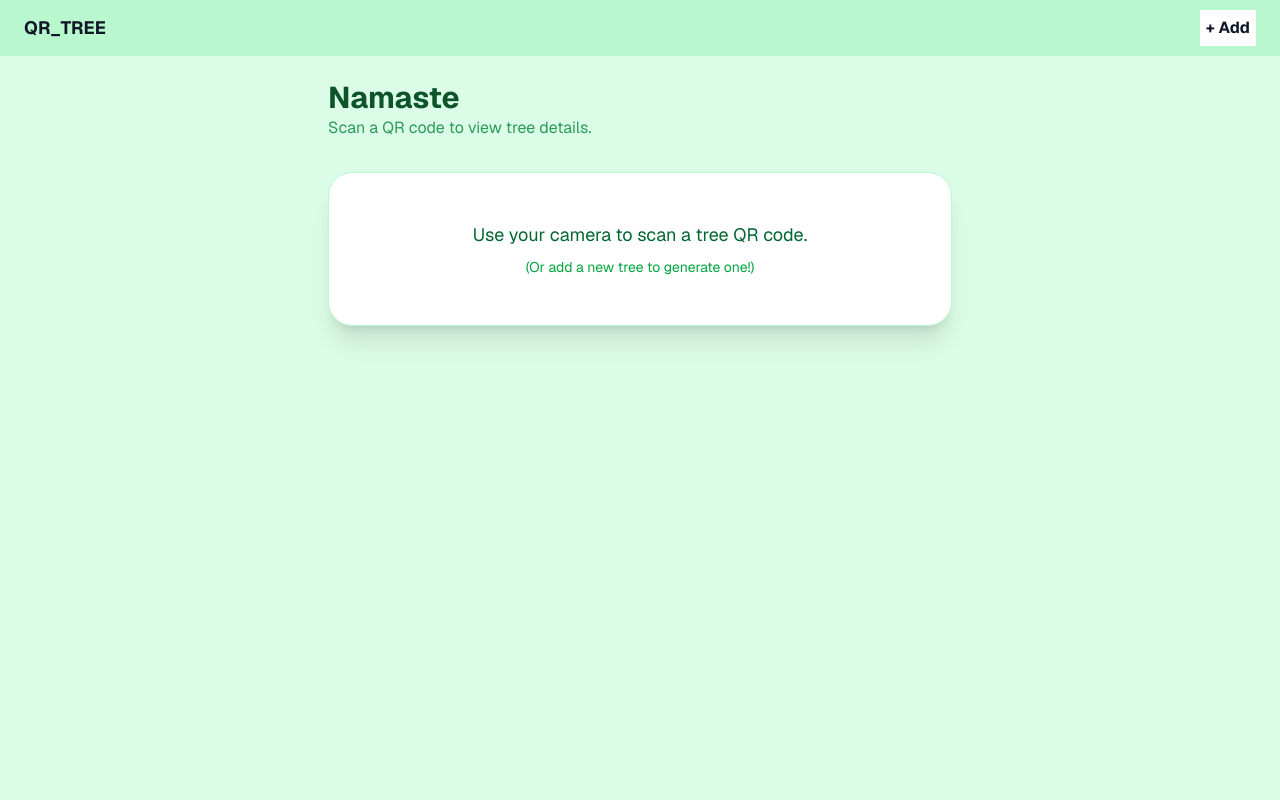
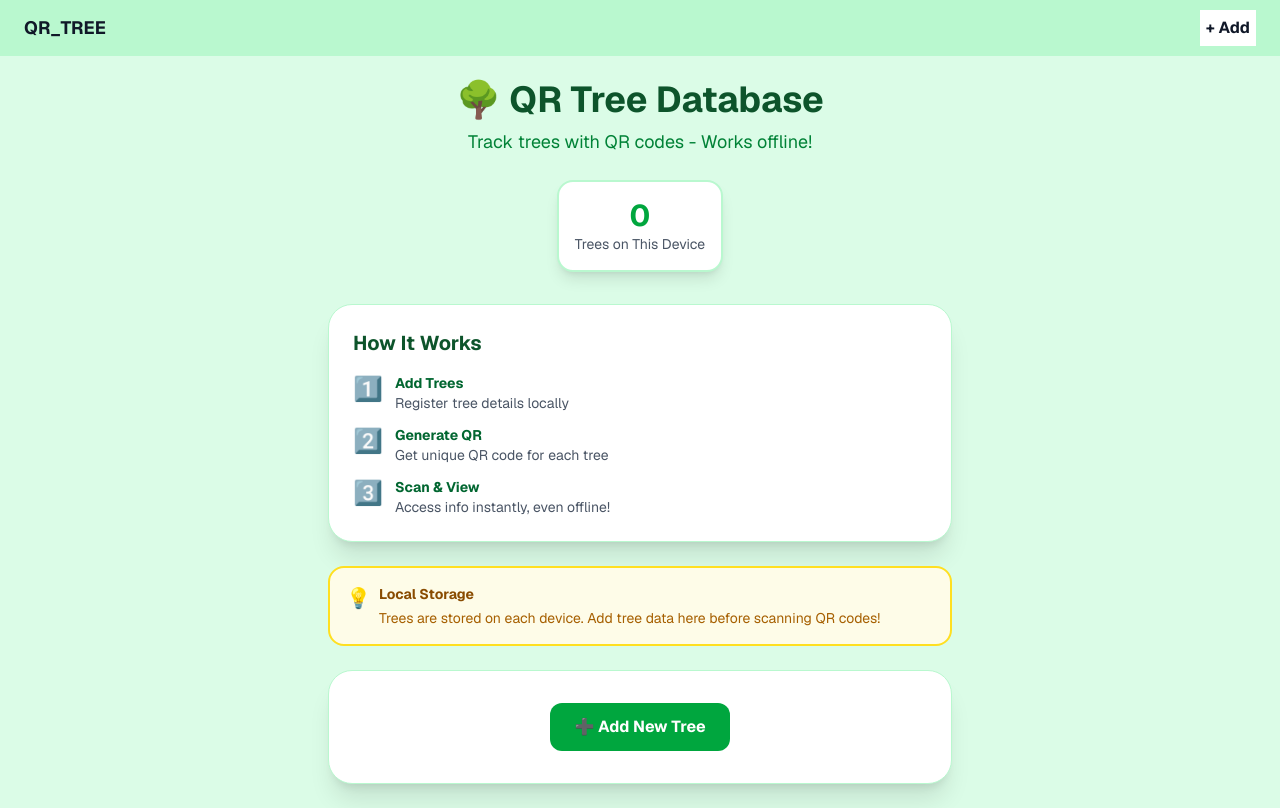
Before and after one commit to ojaswi1234/QR_TREE, a Next.js app: page / in a window 1280 px wide. Built offline with nearby package versions, Linux system fonts and the light colour scheme.

Commit message:
Fix PWA and improve error handling

```diff
--- a/app/layout.tsx
+++ b/app/layout.tsx
@@ -1,6 +1,7 @@
 import type { Metadata } from "next";
 import { Geist, Geist_Mono } from "next/font/google";
 import "./globals.css";
+import Script from "next/script";
 
 const geistSans = Geist({
   variable: "--font-geist-sans",
@@ -40,6 +41,22 @@ export default function RootLayout({
         className={`${geistSans.variable} ${geistMono.variable} antialiased`}
       >
         {children}
+        <Script id="register-sw" strategy="afterInteractive">
+          {`
+            if ('serviceWorker' in navigator) {
+              window.addEventListener('load', function() {
+                navigator.serviceWorker.register('/sw.js').then(
+                  function(registration) {
+                    console.log('ServiceWorker registration successful');
+                  },
+                  function(err) {
+                    console.log('ServiceWorker registration failed: ', err);
+                  }
+                );
+              });
+            }
+          `}
+        </Script>
       </body>
     </html>
   );
--- a/app/page.tsx
+++ b/app/page.tsx
@@ -1,26 +1,105 @@
 "use client";
 import Navbar from "@/components/Navbar";
+import Link from "next/link";
+import { useEffect, useState } from "react";
+import { db, type Tree } from "@/utils/db";
 
 export default function Home() {
+  const [treeCount, setTreeCount] = useState(0);
+  const [recentTrees, setRecentTrees] = useState<Tree[]>([]);
+
+  useEffect(() => {
+    async function loadTrees() {
+      const allTrees = await db.trees.toArray();
+      setTreeCount(allTrees.length);
+      setRecentTrees(allTrees.slice(-3).reverse());
+    }
+    loadTrees();
+  }, []);
+
   return (
     <main className="min-h-screen bg-green-100 font-sans text-gray-900 overflow-x-hidden">
       <Navbar />
 
       <div className="max-w-2xl mx-auto p-6">
-        <header className="mb-8">
-          <h1 className="text-3xl font-bold text-green-900">Namaste</h1>
-          <p className="text-green-700 opacity-80">
-            Scan a QR code to view tree details.
+        <header className="mb-8 text-center">
+          <h1 className="text-4xl font-bold text-green-900 mb-2">🌳 QR Tree Database</h1>
+          <p className="text-green-700 text-lg">
+            Track trees with QR codes - Works offline!
           </p>
+          <div className="bg-white rounded-2xl p-4 shadow-lg border-2 border-green-200 mt-6 inline-block">
+            <div className="text-3xl font-bold text-green-600">{treeCount}</div>
+            <div className="text-sm text-gray-600">Trees on This Device</div>
+          </div>
         </header>
 
-        <div className="flex justify-center p-12 bg-white rounded-3xl shadow-xl border border-green-200">
-           <p className="text-green-800 text-center text-lg">
-             Use your camera to scan a tree QR code. <br/>
-             <span className="text-sm text-green-600 mt-2 block">
-               (Or add a new tree to generate one!)
-             </span>
-           </p>
+        {/* How It Works */}
+        <div className="bg-white rounded-3xl p-6 shadow-xl border border-green-200 mb-6">
+          <h2 className="text-xl font-bold text-green-900 mb-4">How It Works</h2>
+          <div className="space-y-3 text-sm">
+            <div className="flex gap-3">
+              <div className="text-2xl">1️⃣</div>
+              <div>
+                <h3 className="font-bold text-green-800">Add Trees</h3>
+                <p className="text-gray-600">Register tree details locally</p>
+              </div>
+            </div>
+            <div className="flex gap-3">
+              <div className="text-2xl">2️⃣</div>
+              <div>
+                <h3 className="font-bold text-green-800">Generate QR</h3>
+                <p className="text-gray-600">Get unique QR code for each tree</p>
+              </div>
+            </div>
+            <div className="flex gap-3">
+              <div className="text-2xl">3️⃣</div>
+              <div>
+                <h3 className="font-bold text-green-800">Scan & View</h3>
+                <p className="text-gray-600">Access info instantly, even offline!</p>
+              </div>
+            </div>
+          </div>
+        </div>
+
+        {/* Important Notice */}
+        <div className="bg-yellow-50 border-2 border-yellow-300 rounded-2xl p-4 mb-6">
+          <div className="flex gap-2">
+            <div className="text-xl">💡</div>
+            <div className="text-sm">
+              <h3 className="font-bold text-yellow-800 mb-1">Local Storage</h3>
+              <p className="text-yellow-700">
+                Trees are stored on each device. Add tree data here before scanning QR codes!
+              </p>
+            </div>
+          </div>
+        </div>
+
+        {/* Recent Trees */}
+        {recentTrees.length > 0 && (
+          <div className="bg-white rounded-3xl p-6 shadow-xl border border-green-200 mb-6">
+            <h2 className="text-xl font-bold text-green-900 mb-4">Recently Added</h2>
+            <div className="space-y-2">
+              {recentTrees.map((tree) => (
+                <Link
+                  key={tree.tree_id}
+                  href={`/tree/${tree.tree_id}`}
+                  className="block p-3 bg-green-50 rounded-xl hover:bg-green-100 transition border border-green-200"
+                >
+                  <div className="font-bold text-green-900">{tree.common_name}</div>
+                  <div className="text-sm italic text-gray-600">{tree.scientific_name}</div>
+                </Link>
+              ))}
+            </div>
+          </div>
+        )}
+
+        <div className="flex justify-center p-8 bg-white rounded-3xl shadow-xl border border-green-200">
+           <Link
+             href="/pages/addTree"
+             className="bg-green-600 text-white font-bold py-3 px-6 rounded-xl hover:bg-green-700 transition"
+           >
+             ➕ Add New Tree
+           </Link>
         </div>
       </div>
     </main>
--- a/app/tree/[id]/page.tsx
+++ b/app/tree/[id]/page.tsx
@@ -20,16 +20,26 @@ export default function TreeDetailPage() {
       try {
         setLoading(true);
         const treeId = typeof id === "string" ? parseInt(id) : parseInt(id[0]);
+
+        console.log("Looking for tree with ID:", treeId);
+
+        // Check if database is accessible
+        const allTrees = await db.trees.toArray();
+        console.log("Total trees in database:", allTrees.length);
+        console.log("All tree IDs:", allTrees.map(t => t.tree_id));
+
         const foundTree = await db.trees.get(treeId);
 
         if (foundTree) {
+          console.log("Tree found:", foundTree);
           setTree(foundTree);
         } else {
-          setError("Tree not found");
+          console.error("Tree not found. ID:", treeId);
+          setError(`Tree not found. You may need to add trees first. (ID: ${treeId})`);
         }
       } catch (err) {
         console.error("Error fetching tree:", err);
-        setError("Failed to load tree details");
+        setError("Failed to load tree details. Make sure you've added trees to the database first.");
       } finally {
         setLoading(false);
       }
@@ -54,13 +64,24 @@ export default function TreeDetailPage() {
         <div className="bg-white p-8 rounded-3xl shadow-xl text-center max-w-md">
           <div className="text-red-500 text-5xl mb-4">⚠️</div>
           <h1 className="text-2xl font-bold text-red-600 mb-2">Oops!</h1>
-          <p className="text-gray-600 mb-6">{error || "Tree not found"}</p>
-          <Link
-            href="/"
-            className="inline-block bg-green-600 text-white font-bold py-3 px-8 rounded-xl hover:bg-green-700 transition"
-          >
-            Go Home
-          </Link>
+          <p className="text-gray-600 mb-4">{error || "Tree not found"}</p>
+          <p className="text-sm text-gray-500 mb-6">
+            💡 Tip: Trees are stored locally on each device. Add trees on this device first.
+          </p>
+          <div className="flex gap-3 justify-center">
+            <Link
+              href="/pages/addTree"
+              className="inline-block bg-green-600 text-white font-bold py-3 px-6 rounded-xl hover:bg-green-700 transition"
+            >
+              Add Tree
+            </Link>
+            <Link
+              href="/"
+              className="inline-block bg-gray-200 text-gray-700 font-bold py-3 px-6 rounded-xl hover:bg-gray-300 transition"
+            >
+              Go Home
+            </Link>
+          </div>
         </div>
       </main>
     );
--- a/next.config.ts
+++ b/next.config.ts
@@ -1,18 +1,7 @@
 import type { NextConfig } from "next";
-// @ts-ignore - Type incompatibility between next-pwa and Next.js 16
-import withPWA from "next-pwa";
 
 const nextConfig: NextConfig = {
   turbopack: {},
 };
 
-// @ts-ignore
-const configWithPWA = withPWA({
-  dest: "public",
-  register: true,
-  skipWaiting: true,
-  disable: process.env.NODE_ENV === "development",
-// @ts-ignore
-})(nextConfig as any);
-
-export default configWithPWA;
+export default nextConfig;
--- a/package.json
+++ b/package.json
@@ -11,14 +11,12 @@
   "dependencies": {
     "dexie": "^4.2.1",
     "next": "16.1.1",
-    "next-pwa": "^5.6.0",
     "qrcode": "^1.5.4",
     "react": "19.2.3",
     "react-dom": "19.2.3"
   },
   "devDependencies": {
     "@tailwindcss/postcss": "^4",
-    "@types/next-pwa": "^5.6.9",
     "@types/node": "^20",
     "@types/qrcode": "^1.5.6",
     "@types/react": "^19",
```
Also changed, not shown: 2 other files (tests, documents, lock files or other folders).
